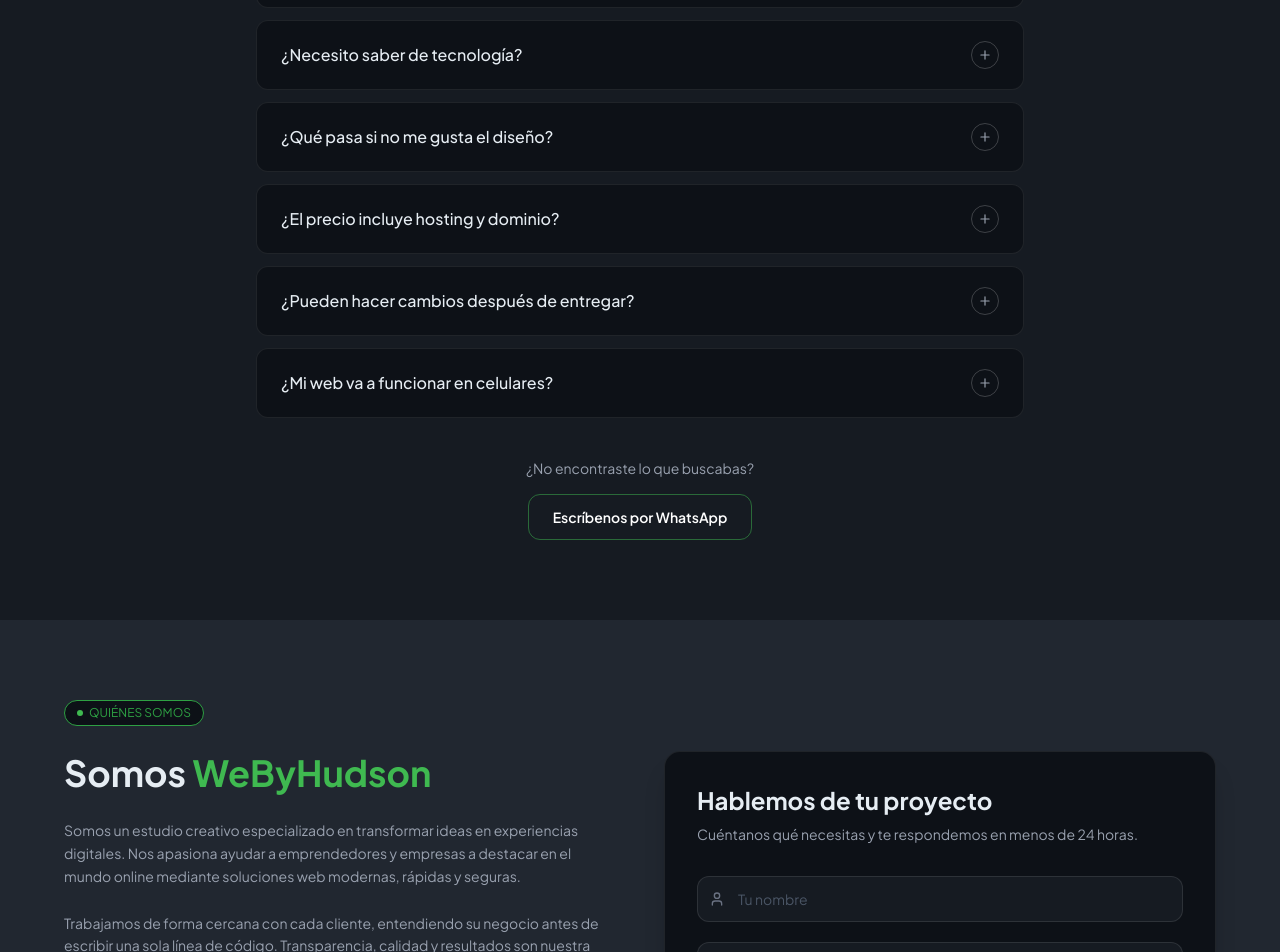
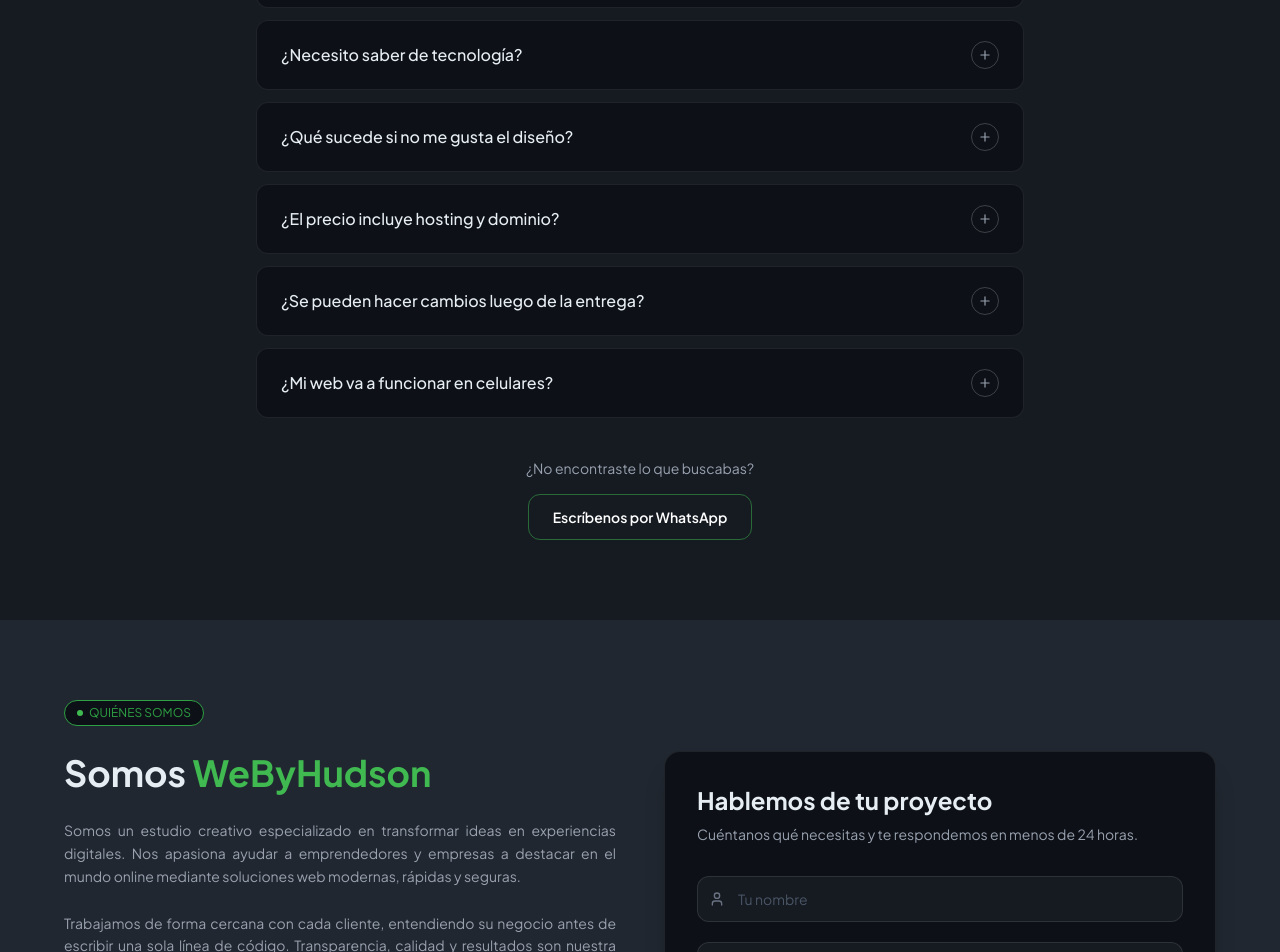
Before and after one commit to eliasafhudson/WeByHudson-app, a Next.js app: page / in a window 1280 px wide. Shown: the part 3278-4230 px from the top of the page. Built offline with nearby package versions, Linux system fonts and the light colour scheme.

Commit message:
Update Fags and form

```diff
--- a/src/components/Faqs/Faqs.tsx
+++ b/src/components/Faqs/Faqs.tsx
@@ -7,27 +7,27 @@
 const faqs = [
   {
     q: '¿Cuánto tiempo tarda en estar lista mi web?',
-    a: 'Dependiendo del plan, entre 7 y 21 días hábiles. Siempre te mantenemos informado del progreso en cada etapa.',
+    a: 'Dependiendo del plan, pero usualmente entre 7 y 21 días hábiles. De igual manera, siempre te mantendremos informado del progreso en cada etapa de su creación.',
   },
   {
     q: '¿Necesito saber de tecnología?',
-    a: 'Para nada. Nosotros nos encargamos de todo. Solo necesitas tener claro qué quieres para tu negocio.',
+    a: '¡Para nada!. Nosotros nos encargamos de absolutamente todo; solo necesitas tener claro qué deseas para tu negocio.',
   },
   {
-    q: '¿Qué pasa si no me gusta el diseño?',
-    a: 'Incluimos hasta 3 rondas de revisiones sin costo adicional hasta que estés 100% satisfecho con el resultado.',
+    q: '¿Qué sucede si no me gusta el diseño?',
+    a: 'Incluimos 3 revisiones para examinar detenidamente lo que desees cambiar sin ningún costo adicional, para que estés 100% satisfecho con el resultado.',
   },
   {
     q: '¿El precio incluye hosting y dominio?',
-    a: 'El hosting y dominio son costos aparte, pero te asesoramos en las mejores opciones según tu presupuesto y necesidades.',
+    a: 'El hosting y dominio son costos aparte, pero te asesoramos en las mejores opciones según tu presupuesto y tus necesidades.',
   },
   {
-    q: '¿Pueden hacer cambios después de entregar?',
-    a: 'Sí, ofrecemos planes de mantenimiento mensual o puedes contratarnos por cambios puntuales cuando los necesites.',
+    q: '¿Se pueden hacer cambios luego de la entrega?',
+    a: 'Sí, ya que también ofrecemos planes de mantenimiento mensual o si prefieres, puedes contratarnos para cambios puntuales cuando lo necesites.',
   },
   {
     q: '¿Mi web va a funcionar en celulares?',
-    a: 'Absolutamente. Todas nuestras webs son 100% responsive y están optimizadas para móviles, tablets y escritorio.',
+    a: '¡Absolutamente!. Todas nuestras webs son 100% adaptativas (reponsive) y están optimizadas para todo tipo de móviles, tablets y computadoras.',
   },
 ]
 
--- a/src/components/Form/Form.tsx
+++ b/src/components/Form/Form.tsx
@@ -74,12 +74,12 @@
               Somos <span className="text-four">WeByHudson</span>
             </h2>
 
-            <p className="text-sm text-gray-400 leading-relaxed">
+            <p className="text-sm text-gray-400 leading-relaxed text-justify">
               Somos un estudio creativo especializado en transformar ideas en experiencias digitales.
               Nos apasiona ayudar a emprendedores y empresas a destacar en el mundo online mediante
               soluciones web modernas, rápidas y seguras.
             </p>
-            <p className="text-sm text-gray-400 leading-relaxed">
+            <p className="text-sm text-gray-400 leading-relaxed text-justify">
               Trabajamos de forma cercana con cada cliente, entendiendo su negocio antes
               de escribir una sola línea de código. Transparencia, calidad y resultados
               son nuestra promesa.
```
